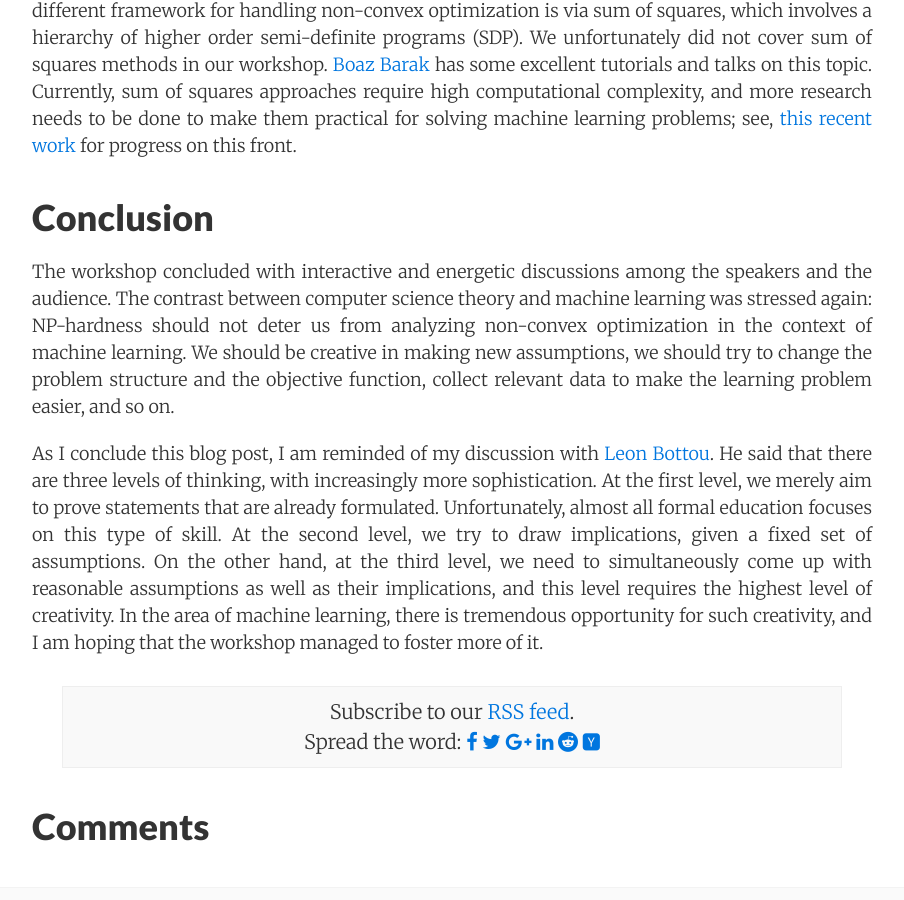
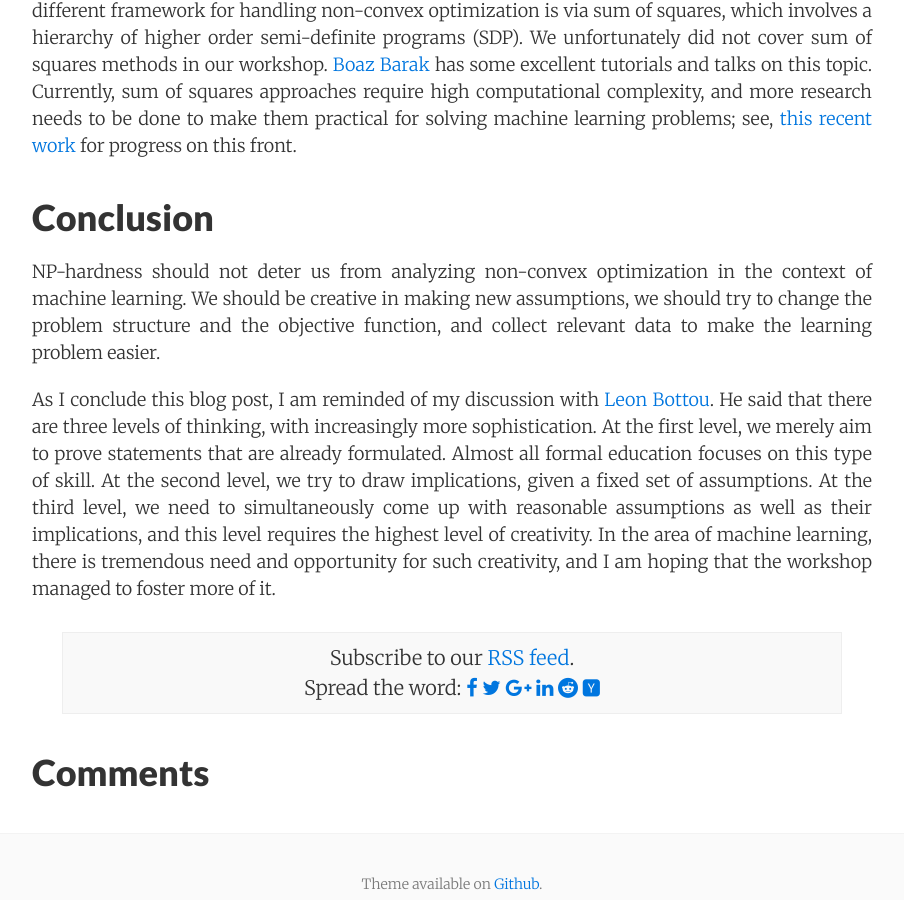
Before and after one commit to offconvex/offconvex.github.io, a Jekyll site: the page built from _posts/2016-01-21-non-convex-workshop.md, in a window 1280 px wide and 900 px high, scrolled down 4756 px. Shown: the whole window, without its empty margins (188-1092 px from the left). Built offline with Jekyll 4.4.1, drawn with Linux system fonts in a browser that asks for light colours; nearby versions of some CDN libraries; comment, search, counter and statistics services are not loaded; some of the changed text lies outside the part shown.

Commit message:
minor edits

```diff
--- a/_posts/2016-01-21-non-convex-workshop.md
+++ b/_posts/2016-01-21-non-convex-workshop.md
@@ -60,6 +60,17 @@
 
 # Conclusion
 
-The workshop concluded with  interactive and energetic discussions among the speakers and the audience.  The contrast between computer science theory and machine learning was stressed again: NP-hardness should not deter us from analyzing non-convex optimization in the context of machine learning. We should be creative in making new assumptions, we should try to change the problem structure and the objective function, collect relevant data to make the learning problem easier, and so on.
+NP-hardness should not deter us from analyzing non-convex optimization in the
+context of machine learning. We should be creative in making new assumptions,
+we should try to change the problem structure and the objective function, and
+collect relevant data to make the learning problem easier.
 
-As I conclude this blog post, I am reminded of my discussion with [Leon Bottou](http://leon.bottou.org/). He said that there are three levels of thinking, with increasingly more sophistication. At the first level, we merely aim to prove statements that are already formulated. Unfortunately, almost all formal education focuses on this type of skill. At the second level, we try to draw implications, given a fixed set of assumptions. On the other hand, at the third level, we need to simultaneously come up with reasonable assumptions as well as their implications, and this level requires the highest level of creativity. In the area of machine learning, there is tremendous opportunity for such creativity, and I am hoping that the workshop managed to foster more of it.
+As I conclude this blog post, I am reminded of my discussion with [Leon
+Bottou](http://leon.bottou.org/). He said that there are three levels of
+thinking, with increasingly more sophistication. At the first level, we merely
+aim to prove statements that are already formulated. Almost all formal
+education focuses on this type of skill. At the second level, we try to draw
+implications, given a fixed set of assumptions. At the third level, we need to
+simultaneously come up with reasonable assumptions as well as their
+implications, and this level requires the highest level of creativity. In the
+area of machine learning, there is tremendous need and opportunity for such creativity, and I am hoping that the workshop managed to foster more of it.
```
Also changed, not shown: other parts of _posts/2016-01-21-non-convex-workshop.md (+1 -1 lines).
